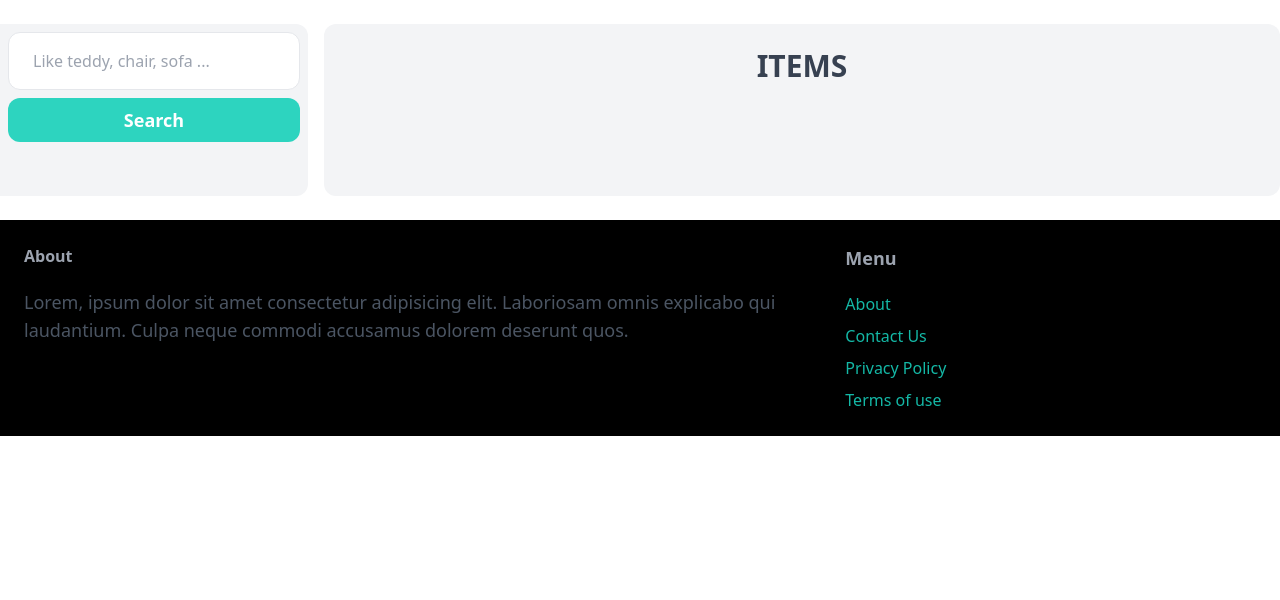
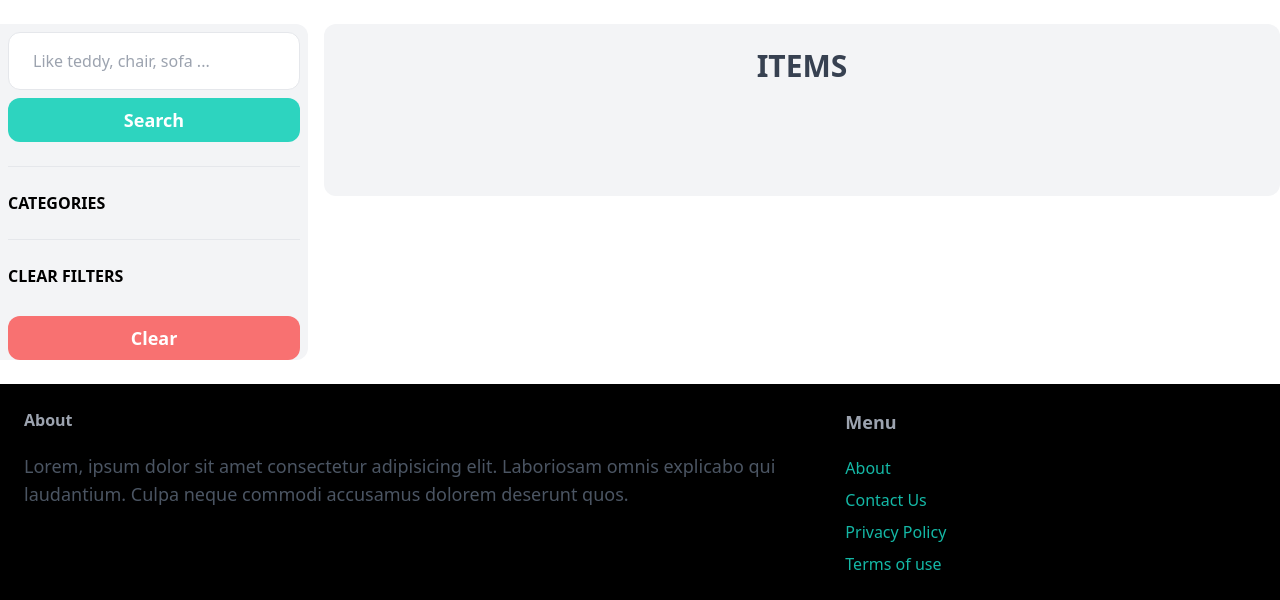
Before and after one commit to Tathya-Dixit/MarketPlace, a Django app: page /items/browse/ in a window 1280 px wide. Shown: the part 101-701 px from the top of the page. Run offline with Django 5.2, Linux system fonts and the light colour scheme; data that the repository does not hold is empty; some libraries are stand-ins or nearby versions.

Commit message:
browsing-feature

```diff
--- a/item/views.py
+++ b/item/views.py
@@ -2,17 +2,24 @@ from django.shortcuts import render, get_object_or_404, redirect
 from django.contrib.auth.decorators import login_required
 from django.db.models import Q
 from .forms import AddItemForm
-from item.models import Item
+from item.models import Item,Category
 
 
 def browse(request):
     items = Item.objects.filter(is_sold=False)
+    categories = Category.objects.all()
     query = request.GET.get('query','')
+    category_id = request.GET.get('category',0)
+    items = Item.objects.filter(is_sold = False)
+    if category_id:
+        items = items.filter(category_id=category_id)
     if query :
-        items = Item.objects.filter(Q(name__icontains = query) | Q(description__icontains=query))
+        items = items.filter(Q(name__icontains = query) | Q(description__icontains=query))
     context = {
         'items' : items,
         'query' : query,
+        'categories' : categories,
+        'category_id' : int(category_id)
     }
     return render(request,'items/browse.html',context)
 
--- a/templates/items/browse.html
+++ b/templates/items/browse.html
@@ -10,6 +10,18 @@
                 <input name="query" value="{{query}}" placeholder="Like teddy, chair, sofa ..." type="text" class="w-full mt-2 py-4 px-6 border rounded-xl">
                 <button class="w-full mt-2 py-2 px-6 rounded-xl bg-teal-400 text-white text-lg font-semibold" >Search</button>
             </form>
+            <hr class="my-6">
+            <p class="font-semibold">CATEGORIES</p>
+            <ul>
+                {% for category in categories %}
+                <li class="py-2 px-2 rounded-xl {% if category.id == category_id %}bg-gray-400 text-white{% endif %}">
+                    <a class="font-semibold" href="{% url 'item:browse' %}?query={{query}}&category={{category.id}}">{{category.name}}</a>
+                </li>
+                {% endfor %}
+            </ul>
+            <hr class="my-6">
+            <p class="font-semibold mb-5">CLEAR FILTERS</p>
+            <button class="w-full mt-2 py-2 px-6 rounded-xl bg-red-400 text-white text-lg font-semibold" ><a href="{% url 'item:browse' %}">Clear</a></button>
         </div>
         <div class="col-span-3">
             <div class="mt-6 px-6 py-6 bg-gray-100 rounded-xl">
```
